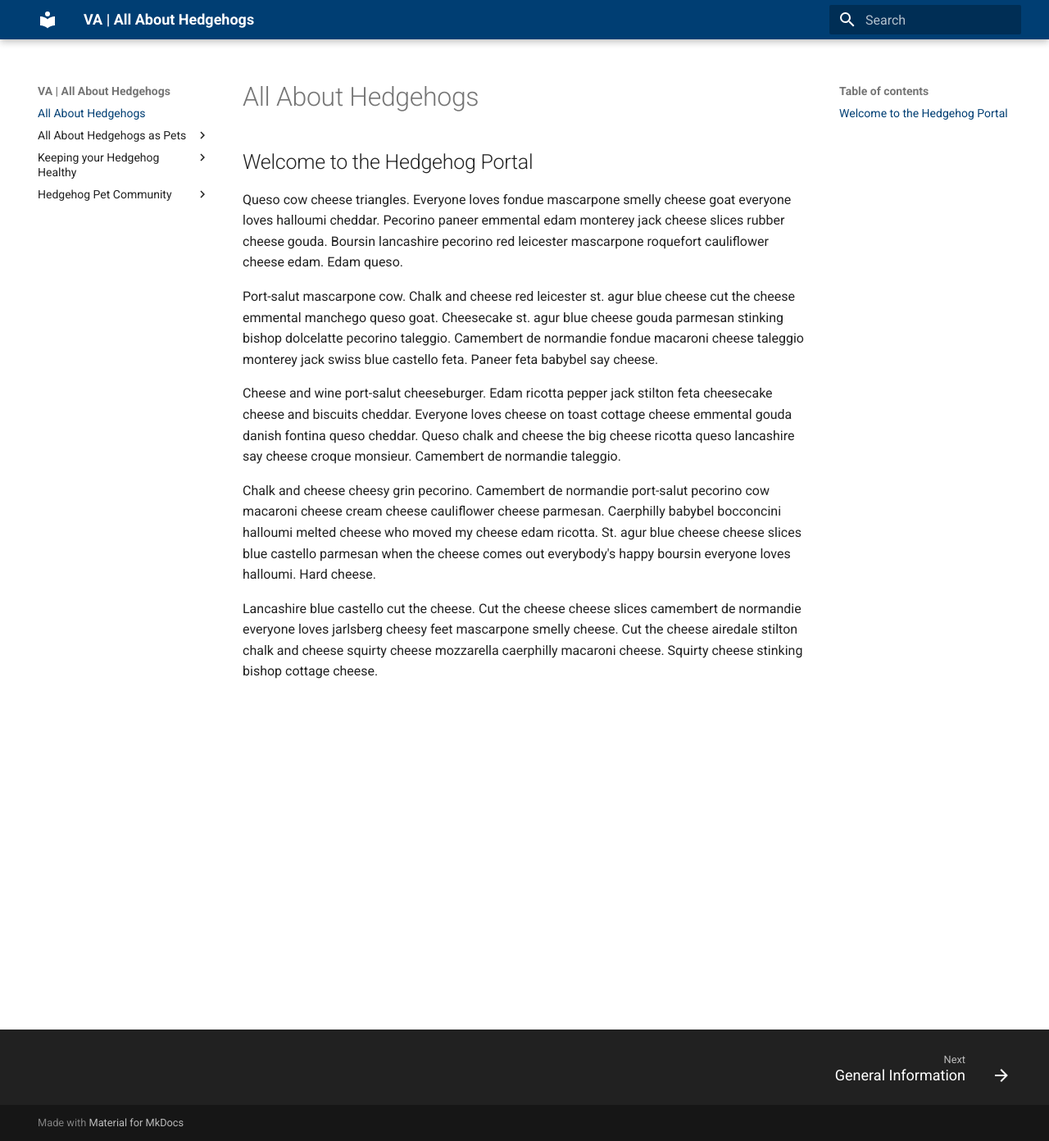
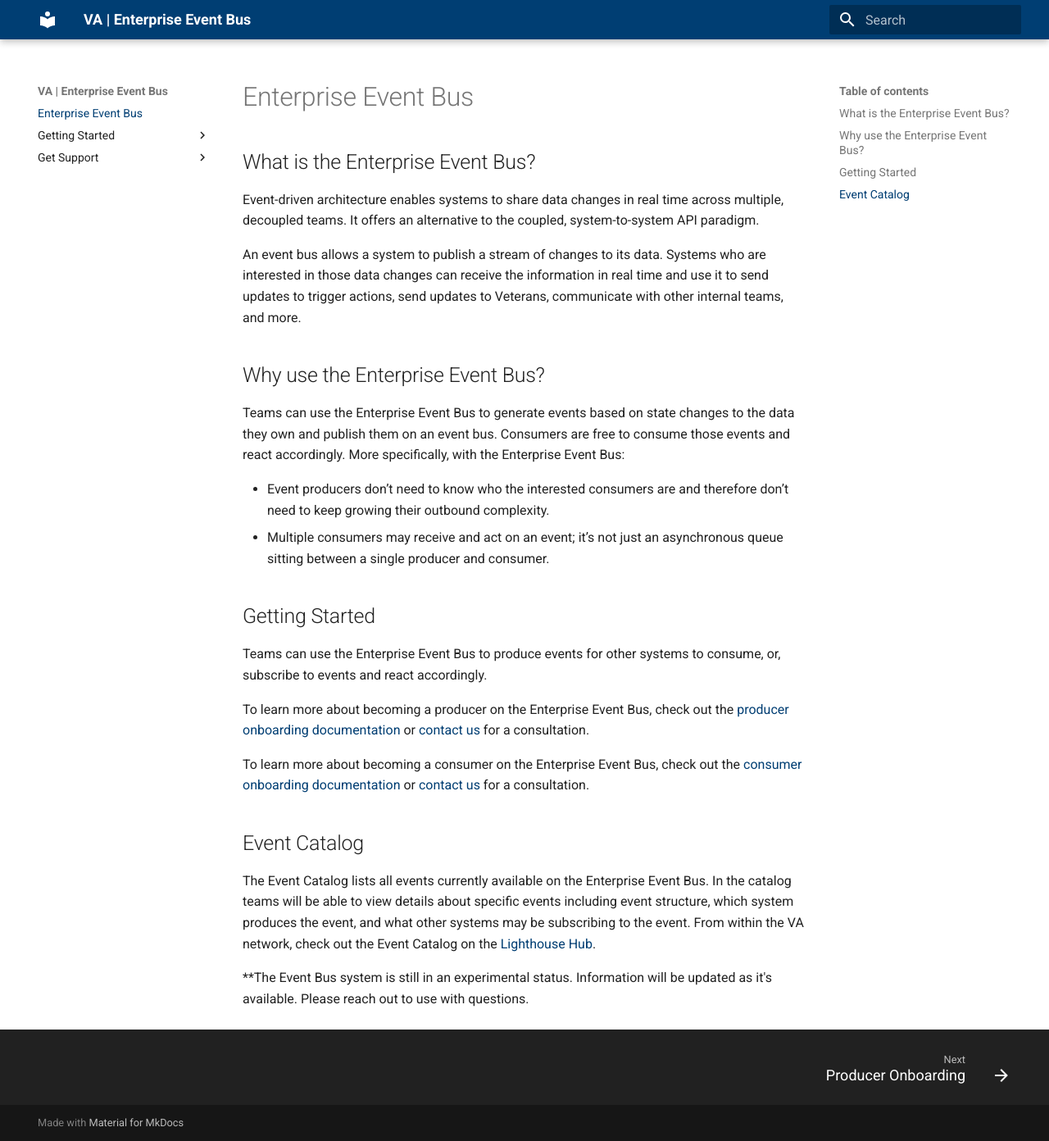
Before and after one commit to department-of-veterans-affairs/ves-event-bus-developer-portal, an MkDocs documentation site: the page built from docs/README.md, in a window 1280 px wide and 1392 px high. Shown: the whole window at 82% size. Built offline with MkDocs 1.6.1 and Material for MkDocs 9.7.7, drawn with Linux system fonts in a browser that asks for light colours.

Commit message:
updating content

```diff
--- a/docs/README.md
+++ b/docs/README.md
@@ -1,13 +1,25 @@
-# All About Hedgehogs
+# Enterprise Event Bus
 
-## Welcome to the Hedgehog Portal
+## What is the Enterprise Event Bus?
+Event-driven architecture enables systems to share data changes in real time across multiple, decoupled teams. It offers an alternative to the coupled, system-to-system API paradigm.
 
-Queso cow cheese triangles. Everyone loves fondue mascarpone smelly cheese goat everyone loves halloumi cheddar. Pecorino paneer emmental edam monterey jack cheese slices rubber cheese gouda. Boursin lancashire pecorino red leicester mascarpone roquefort cauliflower cheese edam. Edam queso.
+An event bus allows a system to publish a stream of changes to its data. Systems who are interested in those data changes can receive the information in real time and use it to send updates to trigger actions, send updates to Veterans, communicate with other internal teams, and more.
 
-Port-salut mascarpone cow. Chalk and cheese red leicester st. agur blue cheese cut the cheese emmental manchego queso goat. Cheesecake st. agur blue cheese gouda parmesan stinking bishop dolcelatte pecorino taleggio. Camembert de normandie fondue macaroni cheese taleggio monterey jack swiss blue castello feta. Paneer feta babybel say cheese.
 
-Cheese and wine port-salut cheeseburger. Edam ricotta pepper jack stilton feta cheesecake cheese and biscuits cheddar. Everyone loves cheese on toast cottage cheese emmental gouda danish fontina queso cheddar. Queso chalk and cheese the big cheese ricotta queso lancashire say cheese croque monsieur. Camembert de normandie taleggio.
+## Why use the Enterprise Event Bus?
+Teams can use the Enterprise Event Bus to generate events based on state changes to the data they own and publish them on an event bus. Consumers are free to consume those events and react accordingly. More specifically, with the Enterprise Event Bus:
 
-Chalk and cheese cheesy grin pecorino. Camembert de normandie port-salut pecorino cow macaroni cheese cream cheese cauliflower cheese parmesan. Caerphilly babybel bocconcini halloumi melted cheese who moved my cheese edam ricotta. St. agur blue cheese cheese slices blue castello parmesan when the cheese comes out everybody's happy boursin everyone loves halloumi. Hard cheese.
+- Event producers don’t need to know who the interested consumers are and therefore don’t need to keep growing their outbound complexity.
+- Multiple consumers may receive and act on an event; it’s not just an asynchronous queue sitting between a single producer and consumer.
 
-Lancashire blue castello cut the cheese. Cut the cheese cheese slices camembert de normandie everyone loves jarlsberg cheesy feet mascarpone smelly cheese. Cut the cheese airedale stilton chalk and cheese squirty cheese mozzarella caerphilly macaroni cheese. Squirty cheese stinking bishop cottage cheese.
+## Getting Started
+Teams can use the Enterprise Event Bus to produce events for other systems to consume, or, subscribe to events and react accordingly.
+
+To learn more about becoming a producer on the Enterprise Event Bus, check out the [producer onboarding documentation](producer-onboarding.md) or [contact us](support/get-support.md) for a consultation.
+
+To learn more about becoming a consumer on the Enterprise Event Bus, check out the [consumer onboarding documentation](consumer-onboarding.md) or [contact us](support/get-support.md) for a consultation.
+
+## Event Catalog
+The Event Catalog lists all events currently available on the Enterprise Event Bus. In the catalog teams will be able to view details about specific events including event structure, which system produces the event, and what other systems may be subscribing to the event. From within the VA network, check out the Event Catalog on the [Lighthouse Hub]().
+
+**The Event Bus system is still in an experimental status. Information will be updated as it's available. Please reach out to use with questions.
--- a/mkdocs.yml
+++ b/mkdocs.yml
@@ -1,4 +1,4 @@
-site_name: VA | All About Hedgehogs
+site_name: VA | Enterprise Event Bus
 nav:
   - About Hedgehogs as Pets: about.md
   - Keeping your Hedgehog Healthy: health.md
@@ -12,15 +12,12 @@
     - navigation.footer
 nav:
   - README.md
-  - 'All About Hedgehogs as Pets':
-    - about.md
-    - topic-one.md
-    - topic-two.md
-  - 'Keeping your Hedgehog Healthy':
-    - health/topic-one.md
-    - health/topic-two.md
-    - health/topic-three.md
-  - 'Hedgehog Pet Community':
-    - community/topic-one.md
-    - community/topic-two.md
-    - community/topic-three.md
+  - 'Getting Started':
+    - producer-onboarding.md
+    - consumer-onboarding.md
+  - 'Get Support':
+    - support/get-support.md
+  # - 'Hedgehog Pet Community':
+  #   - community/topic-one.md
+  #   - community/topic-two.md
+  #   - community/topic-three.md
```
Also changed, not shown: docs/consumer-onboarding.md (added, +6 -0 lines), docs/health/topic-one.md (deleted, +0 -72 lines), docs/producer-onboarding.md (added, +6 -0 lines), docs/support/get-support.md (added, +6 -0 lines), docs/topic-one.md (deleted, +0 -72 lines), docs/topic-two.md (deleted, +0 -72 lines), docs/support/topic-three.md (renamed from docs/health/topic-three.md), docs/support/topic-two.md (renamed from docs/health/topic-two.md).
